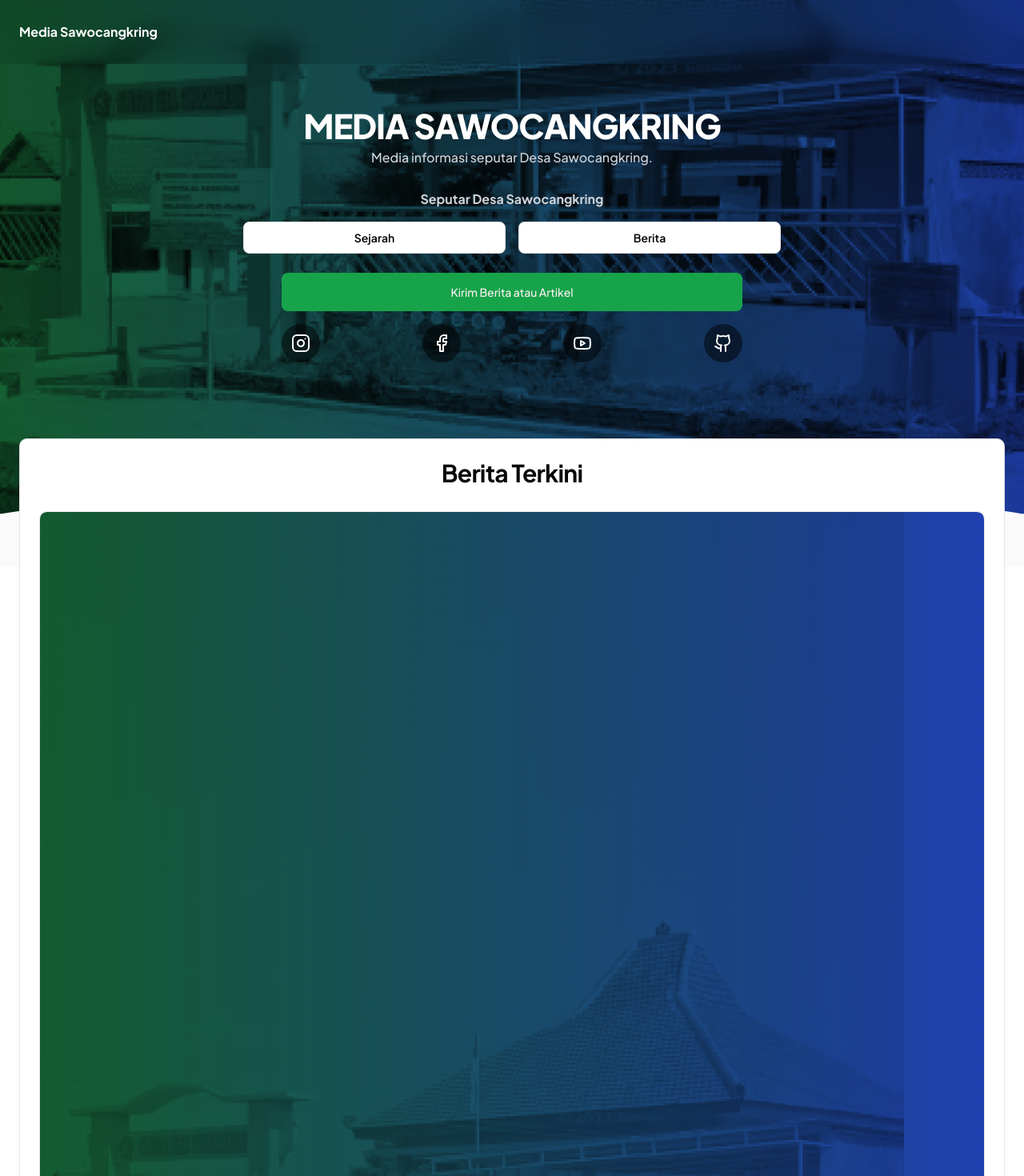
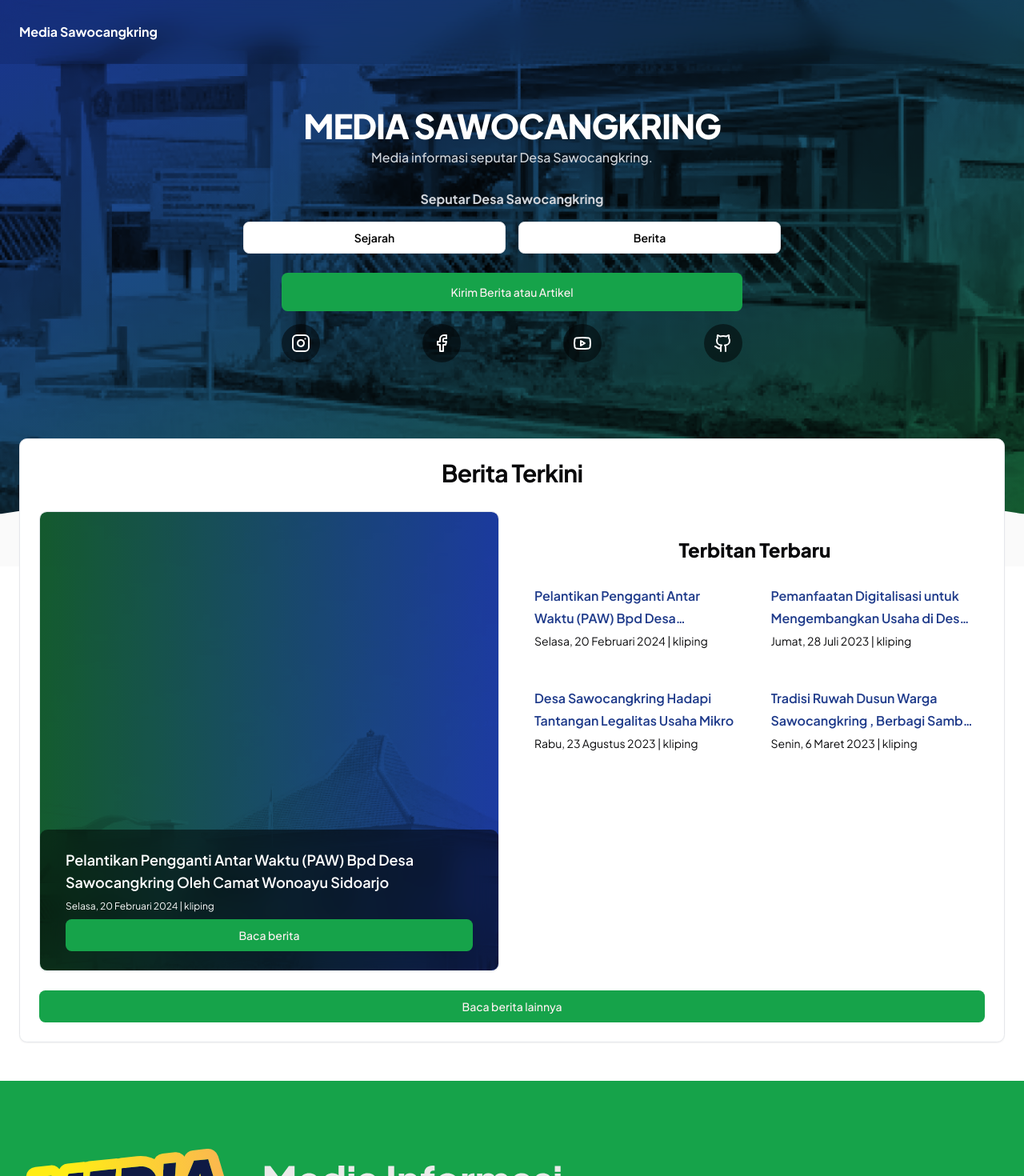
Before and after one commit to afaidzin99/mediahomepage, a Next.js app: page / in a window 1280 px wide. Shown: the top 1470 px of the page at 80% size. Built offline with nearby package versions, Linux system fonts and the light colour scheme.

Commit message:
fix: layout for desktop

```diff
--- a/app/homepageHero.tsx
+++ b/app/homepageHero.tsx
@@ -21,7 +21,7 @@ export default function HomepageHero() {
           className="w-full h-full object-cover filter grayscale"
           priority
         />
-        <div className="absolute inset-0 bg-gradient-to-r from-green-800 to-blue-800 mix-blend-multiply" />
+        <div className="absolute inset-0 bg-gradient-to-tl from-green-800 to-blue-800 mix-blend-multiply" />
       </div>
       <section
         id="hero-content"
@@ -91,6 +91,7 @@ export default function HomepageHero() {
                   <Link
                     href={sosmed.url}
                     className="relative size-12 items-center justify-center flex rounded-full p-2 hover:bg-gray-700 transition-colors duration-300 ease-in-out"
+                    aria-label={sosmed.media}
                   >
                     {/* if sosmed are facebook, show facebook components and so on */}
                     {sosmed.media === "instagram" && (
--- a/app/homepageLatestNews.tsx
+++ b/app/homepageLatestNews.tsx
@@ -12,6 +12,7 @@ import { AspectRatio } from "@/components/ui/aspect-ratio";
 import fs from "fs";
 import path from "path";
 import matter from "gray-matter";
+import Image from "next/image";
 
 interface FeaturedArticleProps {
   id: string;
@@ -19,6 +20,7 @@ interface FeaturedArticleProps {
   date: string;
   category: string;
   instagramURL: string;
+  className?: string;
 }
 
 interface Blog {
@@ -60,7 +62,7 @@ export default function HomepageLatestNews() {
             </CardTitle>
             <CardDescription className="flex justify-center items-center"></CardDescription>
           </CardHeader>
-          <CardContent>
+          <CardContent className="md:grid grid-cols-2 gap-8">
             <FeaturedArticle
               id={blogs[0].slug}
               title={blogs[0].meta.title}
@@ -68,11 +70,11 @@ export default function HomepageLatestNews() {
               category={blogs[0].meta.category}
               instagramURL={blogs[0].meta.instagramURL}
             />
-            <div className="w-full grid grid-cols-1 gap-4 mt-8">
+            <div className="w-full md:flex flex-col grid grid-cols-1 gap-4 mt-8">
               <h3 className="text-2xl font-extrabold text-center">
                 Terbitan Terbaru
               </h3>
-              <ul className="w-full h-full flex flex-col">
+              <ul className="w-full h-full flex flex-col md:grid grid-cols-2 grid-rows-4 gap-4">
                 {blogs.slice(0, 5).map((news) => (
                   <li
                     key={news.slug}
@@ -121,12 +123,14 @@ export const FeaturedArticle: React.FC<FeaturedArticleProps> = ({
   date,
   category,
   instagramURL,
+  className,
 }) => {
   return (
-    <Card className="relative overflow-hidden">
+    <Card className={`relative overflow-hidden ${className}`}>
       <div id="hero-image" className="relative">
         <AspectRatio ratio={1 / 1}>
-          <img
+          <Image
+            fill
             src="/hero.webp"
             alt="Media Sawocangkring"
             className="object-cover filter grayscale opacity-50 transition-all ease-brand duration-500 transform group-hover:scale-110 group-hover:filter-none group-hover:grayscale-0 group-hover:opacity-100 object-top"
```
